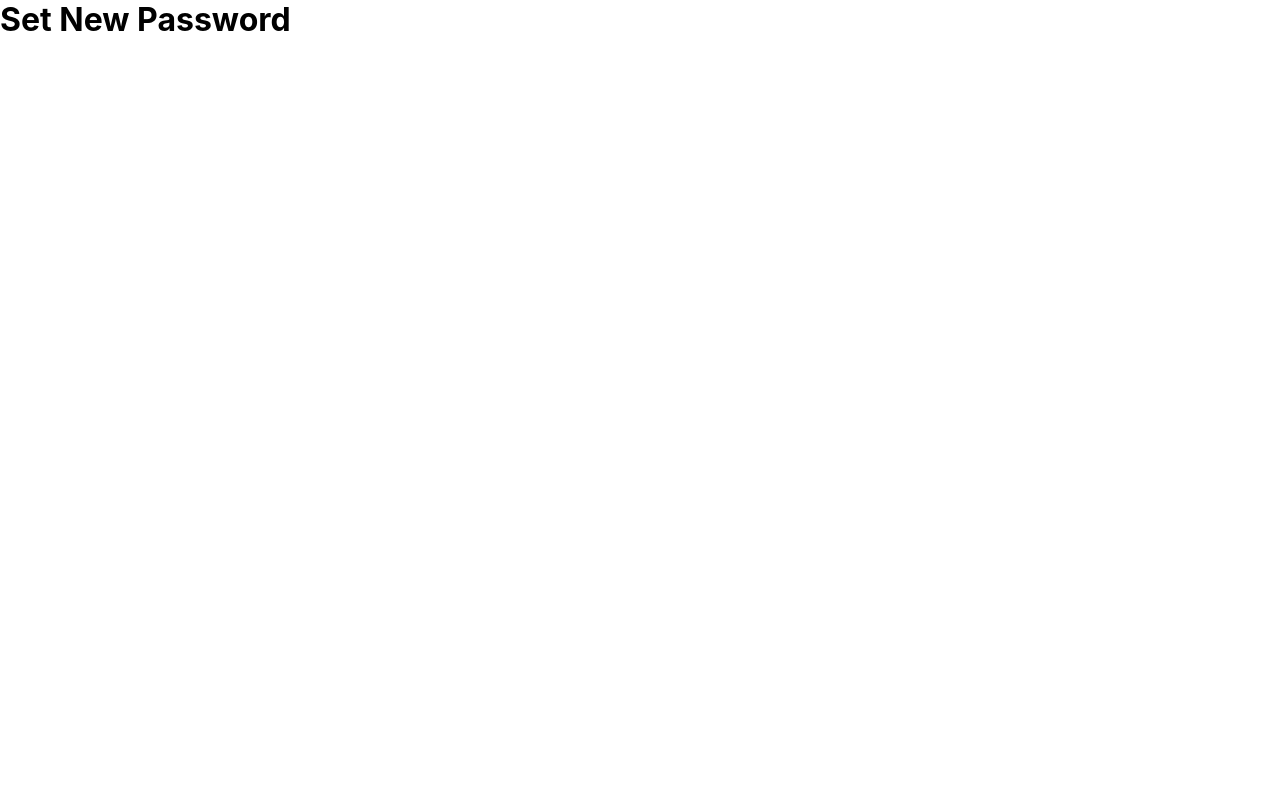
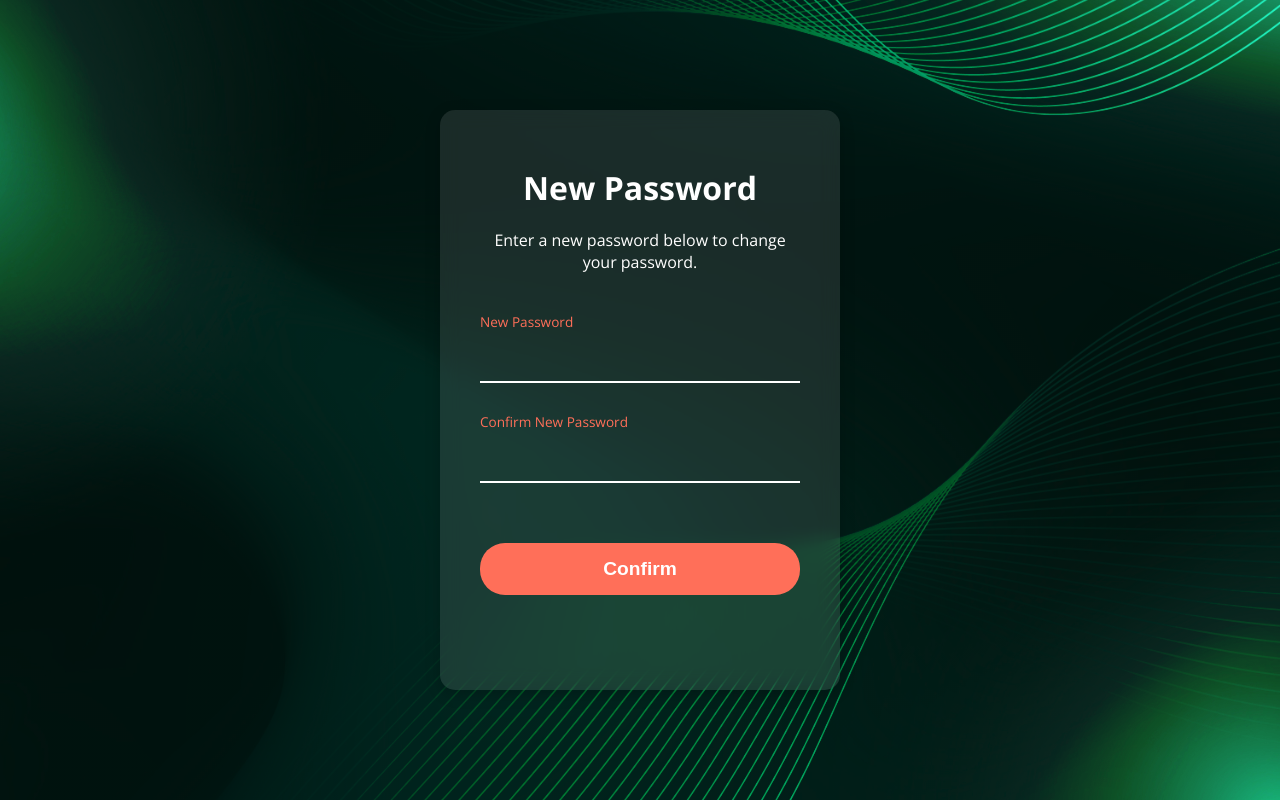
Before and after one commit to hsing127/FoodTruck-Financial-Platform, a React (Create React App) app in the folder FoodTruck Financial React WebApp/: page /forgot-password/new in a window 1280 px wide. Built offline with nearby package versions, Linux system fonts and the light colour scheme.

Commit message:
Completed Forgot Password, create new password page

```diff
--- a/FoodTruck Financial React WebApp/src/components/ForgotPasswordNewPage.js
+++ b/FoodTruck Financial React WebApp/src/components/ForgotPasswordNewPage.js
@@ -1,11 +1,62 @@
-import React from 'react';
+import React, { useState } from 'react';
+import { useNavigate } from 'react-router-dom';
+import '../styles/LoginStyles.css';
 
 const ForgotPasswordNewPage = () => {
-  return (
-    <div>
-      <h1>Set New Password</h1>
-    </div>
-  );
+    const [password, setPassword] = useState('');
+    const [password2, setPassword2] = useState('');
+    const navigate = useNavigate();
+
+    const handleSubmit = (e) => {
+        e.preventDefault();
+
+        if (password.trim() && password2.trim() && password===password2) {
+            navigate('/dashboard/finance');
+        } else {
+            alert('Please fill in both password fields and make sure they are the same.');
+        }
+    };
+
+    return (
+        <div className="LoginBody">
+            <div className="login-container">
+                <div className="login-box">
+                    <h2 className="forgot">New Password</h2>
+                    <div className="code">
+                        <p className="code">
+                            Enter a new password below to change your password.
+                        </p>
+                    </div>
+                    <form onSubmit={handleSubmit}>
+                        <div className="input-field2">
+                            <input
+                                type="password"
+                                id="password"
+                                name="password"
+                                required
+                                value={password}
+                                onChange={(e) => setPassword(e.target.value)}
+                            />
+                            <label htmlFor="password">New Password</label>
+                        </div>
+
+                        <div className="input-field2">
+                            <input
+                                type="password"
+                                id="password2"
+                                name="password2"
+                                required
+                                value={password2}
+                                onChange={(e) => setPassword2(e.target.value)}
+                            />
+                            <label htmlFor="password">Confirm New Password</label>
+                        </div>
+                        <button type="submit" className="login-btn">Confirm</button>
+                    </form>
+                </div>
+            </div>
+        </div>
+    );
 };
 
 export default ForgotPasswordNewPage;
```
